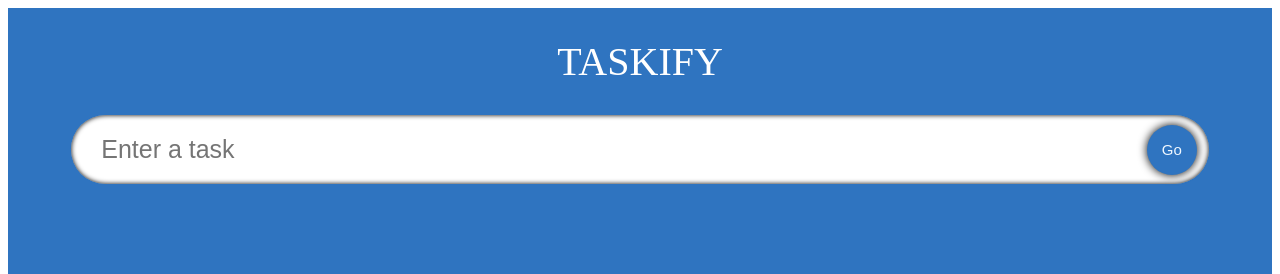
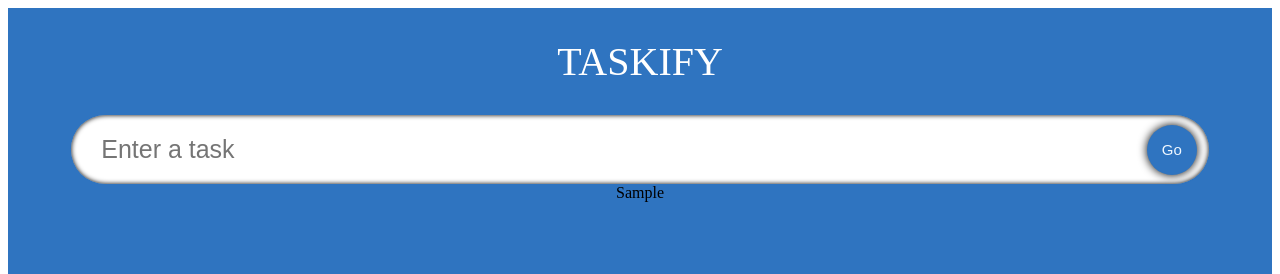
Before and after one commit to Udeme98/Todo-React-TS, a React (Vite) app: page / in a window 1280 px wide. Both pictures are taken after typing "Sample" into the empty fields and a click on the button "Go". Shown: the top 274 px of the page. Built offline with nearby package versions, Linux system fonts and the light colour scheme.

Commit message:
creating a single list component

```diff
--- a/src/App.tsx
+++ b/src/App.tsx
@@ -1,6 +1,7 @@
 import { useState } from "react";
 import InputField from "./component/InputField";
 import { TodoModel } from "./todoModel";
+import TodoList from "./component/TodoList";
 
 const App = () => {
   const [todo, setTodo] = useState<string>("");
@@ -14,13 +15,14 @@ const App = () => {
       setTodo("");
     }
 
-    console.log(todos);
+    // console.log(todos);
   };
 
   return (
     <div className="App">
       <span className="heading">Taskify</span>
       <InputField todo={todo} setTodo={setTodo} handleAdd={handleAdd} />
+      <TodoList todos={todos} setTodos={setTodos} />
     </div>
   );
 };
--- /dev/null
+++ b/src/component/SingleTodo.tsx
@@ -0,0 +1,16 @@
+import { TodoModel } from "../todoModel";
+
+type SingleProp = {
+  todo: TodoModel;
+  todos: TodoModel[];
+  setTodos: React.Dispatch<React.SetStateAction<TodoModel[]>>;
+};
+
+const SingleTodo = ({ todo, todos, setTodos }: SingleProp) => {
+  return (
+    <form className="todos_single">
+      <span className="todos_single_text">{todo.todo}</span>
+    </form>
+  );
+};
+export default SingleTodo;
--- /dev/null
+++ b/src/component/TodoList.tsx
@@ -0,0 +1,23 @@
+import { TodoModel } from "../todoModel";
+import SingleTodo from "./SingleTodo";
+
+type TodoProp = {
+  todos: TodoModel[];
+  setTodos: React.Dispatch<React.SetStateAction<TodoModel[]>>;
+};
+
+const TodoList = ({ todos, setTodos }: TodoProp) => {
+  return (
+    <div className="todos">
+      {todos.map((todo) => (
+        <SingleTodo
+          key={todo.id}
+          todo={todo}
+          todos={todos}
+          setTodos={setTodos}
+        />
+      ))}
+    </div>
+  );
+};
+export default TodoList;
--- a/src/index.css
+++ b/src/index.css
@@ -62,6 +62,13 @@
   box-shadow: 0 0 5px black;
 }
 
+.todos {
+  display: flex;
+  justify-content: space-evenly;
+  width: 90%;
+  flex-wrap: wrap;
+}
+
 @media (max-width: 800px) {
   .heading {
     margin: 15px 0;
```
